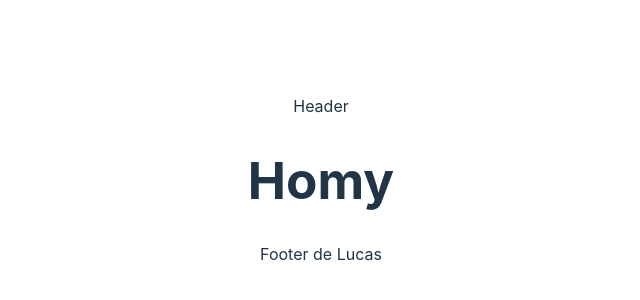
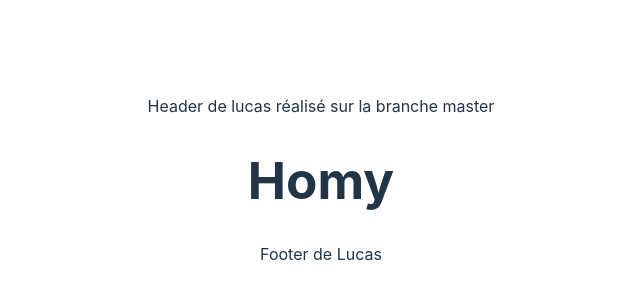
Before and after one commit to LucasRoberto99/github-workshop, a React (Vite) app: page / in a window 1280 px wide. Shown: the part 220-520 px from the top of the page, without its empty margins (319-959 px from the left). Built offline with nearby package versions, Linux system fonts and the light colour scheme.

Commit message:
edit Header on master

```diff
--- a/src/components/Header.jsx
+++ b/src/components/Header.jsx
@@ -1,3 +1,3 @@
 export default function Header() {
-  return <div>Header</div>;
+  return <div>Header de lucas réalisé sur la branche master</div>;
 }
```
